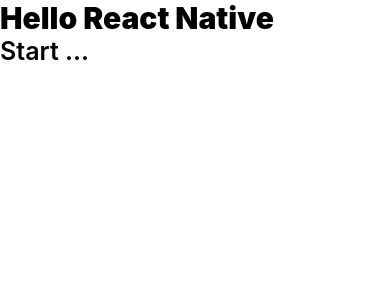
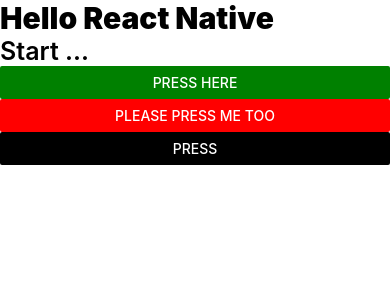
Before and after one commit to amitroy497/reactNativeStudy, a React Native app: screen / in a window 390 px wide. Shown: the top 300 px of the page. Built offline with nearby package versions, Linux system fonts and the light colour scheme.

Commit message:
2. Button and on press

```diff
--- a/App.tsx
+++ b/App.tsx
@@ -1,6 +1,7 @@
 import React from 'react';
 import {View} from 'react-native';
-import Main from './src/1-FirstProgram';
+import Main from './src/2-ButtonAndOnPress';
+// import Main from './src/1-FirstProgram';
 
 const App = () => {
   return (
--- /dev/null
+++ b/src/2-ButtonAndOnPress/index.tsx
@@ -0,0 +1,41 @@
+import React from 'react';
+import {Button, StyleSheet, Text, View} from 'react-native';
+
+const Main = () => {
+  const pressMe = () => {
+    console.warn('Function called');
+  };
+  const pressMeToo = (val: string) => {
+    console.warn(val);
+  };
+  return (
+    <View>
+      <Text style={[styles.sectionTitle]}>Hello React Native</Text>
+      <Text style={[styles.sectionDescription]}>Start ...</Text>
+      <Button title="Press here" color={'green'} onPress={pressMe} />
+      <Button
+        title="Please press me too"
+        color={'red'}
+        onPress={() => console.warn('Another Function Called')}
+      />
+      <Button
+        title="Press"
+        color={'#000'}
+        onPress={() => pressMeToo('Hello Amit')}
+      />
+    </View>
+  );
+};
+
+const styles = StyleSheet.create({
+  sectionTitle: {
+    fontSize: 30,
+    fontWeight: '900',
+  },
+  sectionDescription: {
+    fontSize: 25,
+    fontWeight: '600',
+  },
+});
+
+export default Main;
```
